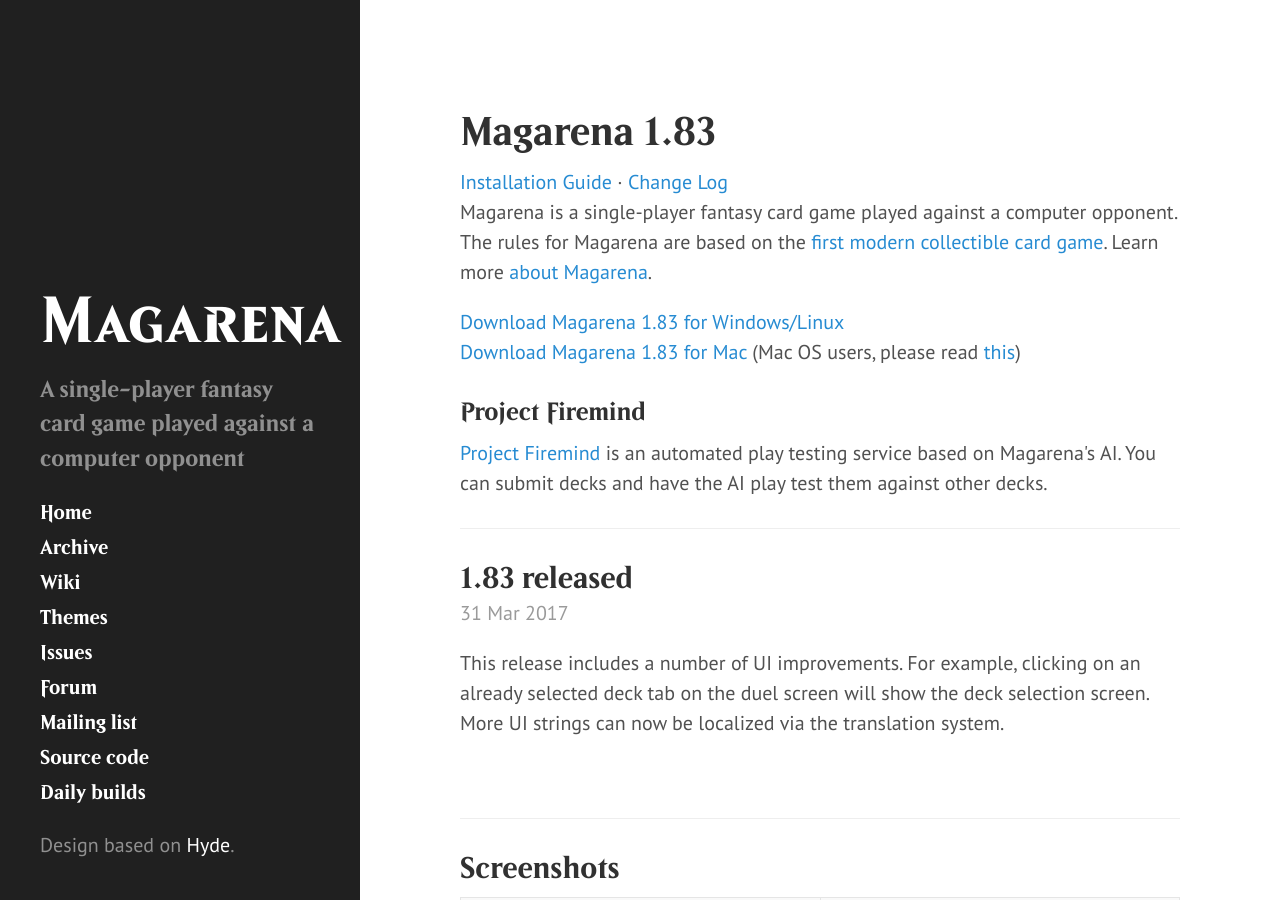
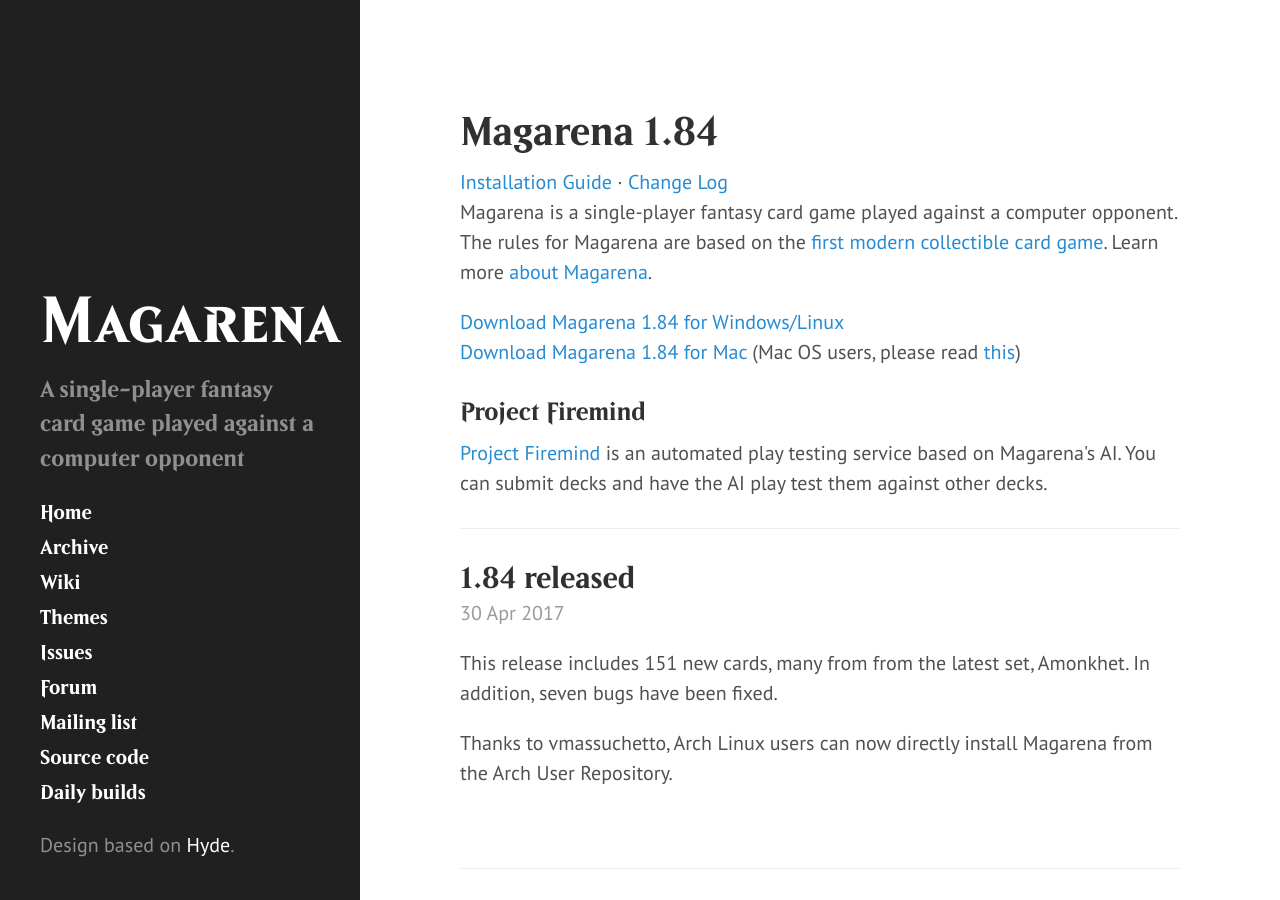
Before and after one commit to magarena/magarena.github.io, a Jekyll site: the page built from index.html, in a window 1280 px wide and 900 px high. Built offline with Jekyll 4.4.1, drawn with Linux system fonts in a browser that asks for light colours; the list of posts is cut into pages by our own code; grey boxes are pictures that could not be loaded.

Commit message:
release post for 1.84

```diff
--- a/_config.yml
+++ b/_config.yml
@@ -20,7 +20,7 @@
 paginate:         1
 
 # Custom vars
-version:          '1.83'
+version:          '1.84'
 
 github:
   repo:           //github.com/magarena/magarena
--- /dev/null
+++ b/_posts/2017-04-30-1-84-released.md
@@ -0,0 +1,10 @@
+---
+layout: post
+title: "1.84 released"
+---
+
+This release includes 151 new cards, many from from the latest set, Amonkhet.
+In addition, seven bugs have been fixed.
+
+Thanks to vmassuchetto, Arch Linux users can now directly install Magarena from the
+Arch User Repository.
```
